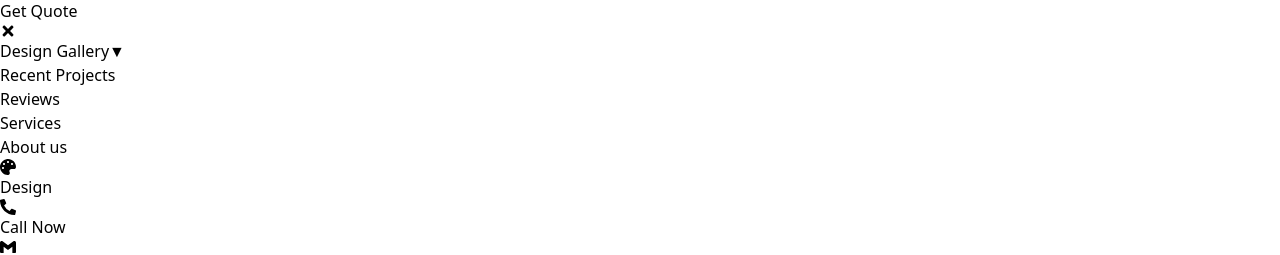
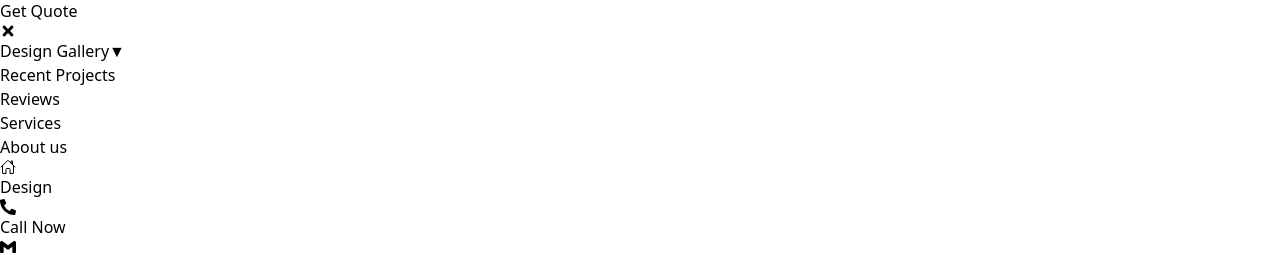
Before and after one commit to omprakash987/vishalInterior, a React (Vite) app in the folder frontend/: page /bedroom-design in a window 1280 px wide. Shown: the part 1577-1832 px from the top of the page. Built offline with nearby package versions, Linux system fonts and the light colour scheme; no server answers.

Commit message:
navbar changed

```diff
--- a/frontend/src/components/designComponents/Navbar.jsx
+++ b/frontend/src/components/designComponents/Navbar.jsx
@@ -3,6 +3,7 @@ import { useNavigate, Link } from "react-router-dom";
 import SendEmail from "../backendComponents/SendEmail";
 import { FaWhatsapp, FaBars, FaTimes, FaPhoneAlt, FaPalette } from "react-icons/fa";
 import { SiGmail } from "react-icons/si";
+import { IoHomeOutline } from "react-icons/io5";
 
 
 const Navbar = () => {
@@ -20,6 +21,11 @@ const Navbar = () => {
     const url = `https://wa.me/${phoneNumber}`;
     window.open(url, "_blank");
   };
+  const handleGmail = ()=>{
+    const recipientEmail = 'kanuparewa371@gmail.com'
+    const mailUrl = `https://mail.google.com/mail/?view=cm&fs=1&to=${recipientEmail}`;
+    window.open(mailUrl, "_blank");
+  }
 
   const handleCall = () => {
     window.location.href = `tel:${phoneNumber}`;
@@ -205,7 +211,7 @@ const Navbar = () => {
           onClick={() => navigate("/modular-kitchen-design")}
           className="flex flex-col items-center text-gray-600 text-sm cursor-pointer"
         >
-          <FaPalette className="text-2xl text-yellow-800" />
+          <IoHomeOutline className="text-2xl " />
           <span>Design</span>
         </div>
         <div
@@ -219,7 +225,7 @@ const Navbar = () => {
 
           className="flex flex-col items-center text-gray-600 text-sm cursor-pointer"
         >
-          <SiGmail className=" text-red-500 text-2xl" />
+          <SiGmail onClick={handleGmail} className=" text-red-500 text-2xl" />
           <span>Email</span>
         </div>
         <div
```
